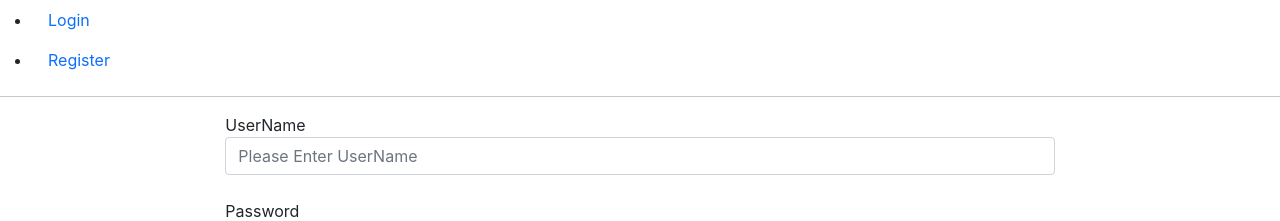
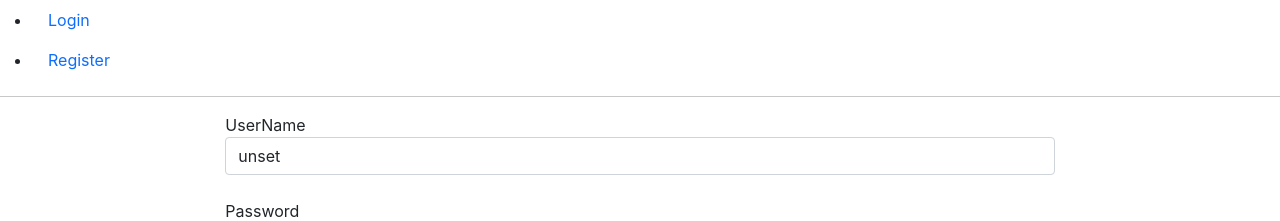
Before and after one commit to rahulpandey1589/react-health-logger, a React (Create React App) app: page /login in a window 1280 px wide. Shown: the top 221 px of the page. Built offline with nearby package versions, Linux system fonts and the light colour scheme; no server answers.

Commit message:
Further changes in login component

```diff
--- a/src/LoginComponent/login-component.js
+++ b/src/LoginComponent/login-component.js
@@ -8,6 +8,7 @@ const LoginComponent = () => {
   const passwordChangeHandler = ($event) => setPassword($event.target.value);
 
   const submitFormHandler = ($event) => {
+    console.log(process.env);
     $event.preventDefault();
     if (username === "rahulpandey862@gmail.com" && password === "rahul@123") {
       clearState();
@@ -20,7 +21,6 @@ const LoginComponent = () => {
   };
 
   return (
-    <>
       <form onSubmit={submitFormHandler}>
         <div className="container-fluid">
           <div className="row">
@@ -29,7 +29,7 @@ const LoginComponent = () => {
               <input
                 name="username"
                 type="email"
-                value={username}
+                value={process.env.REACT_APP_NOT_SECRET_CODE}
                 onChange={nameChangeHandler}
                 className="form-control"
                 placeholder="Please Enter UserName"
@@ -60,7 +60,6 @@ const LoginComponent = () => {
           </div>
         </div>
       </form>
-    </>
   );
 };
 
```
